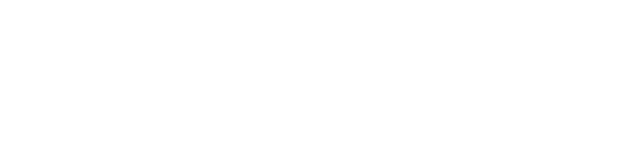
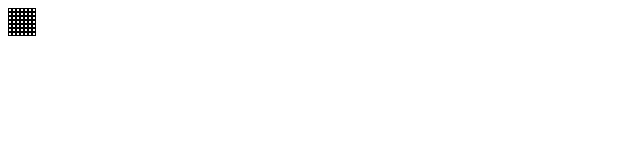
Before and after one commit to Taigore/taigore.github.io, a plain HTML site: page index.html in a window 1280 px wide. Shown: the full height of the page, 0-640 px from the left. Drawn offline with nearby package versions, Linux system fonts and the light colour scheme.

Commit message:
Adds style

```diff
--- a/index.html
+++ b/index.html
@@ -1,6 +1,7 @@
 <!DOCTYPE html>
 <html>
 	<head>
+        <link href="main.css" rel="stylesheet" />
 		<script type="text/javascript" src="https://code.jquery.com/jquery-1.12.0.min.js"></script>
 		<script type="text/javascript" src="main.js"></script>
 	</head>
--- /dev/null
+++ b/main.css
@@ -0,0 +1,6 @@
+table {
+    border-spacing: 0px;
+}
+td {
+    border: 1px solid black;
+}
```
